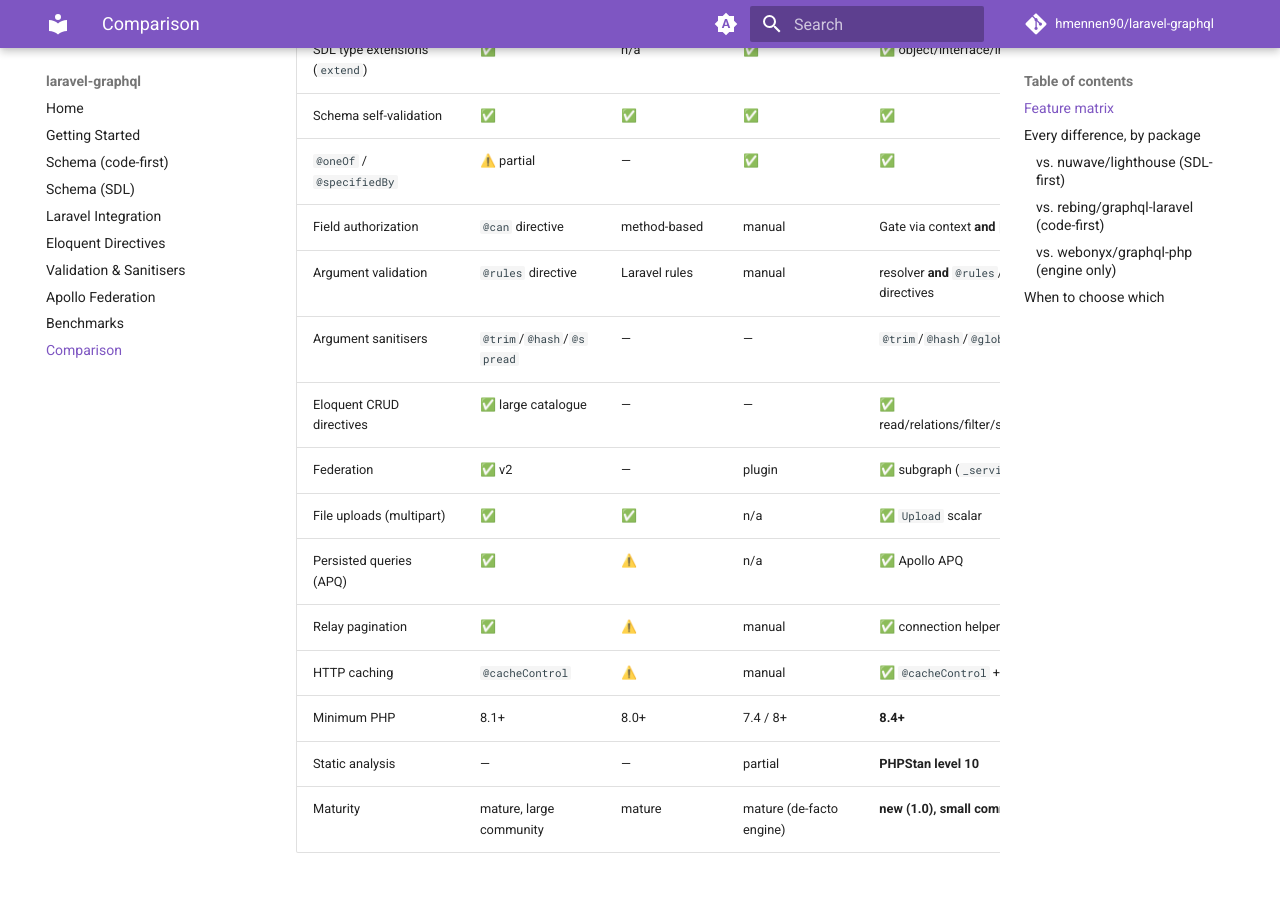
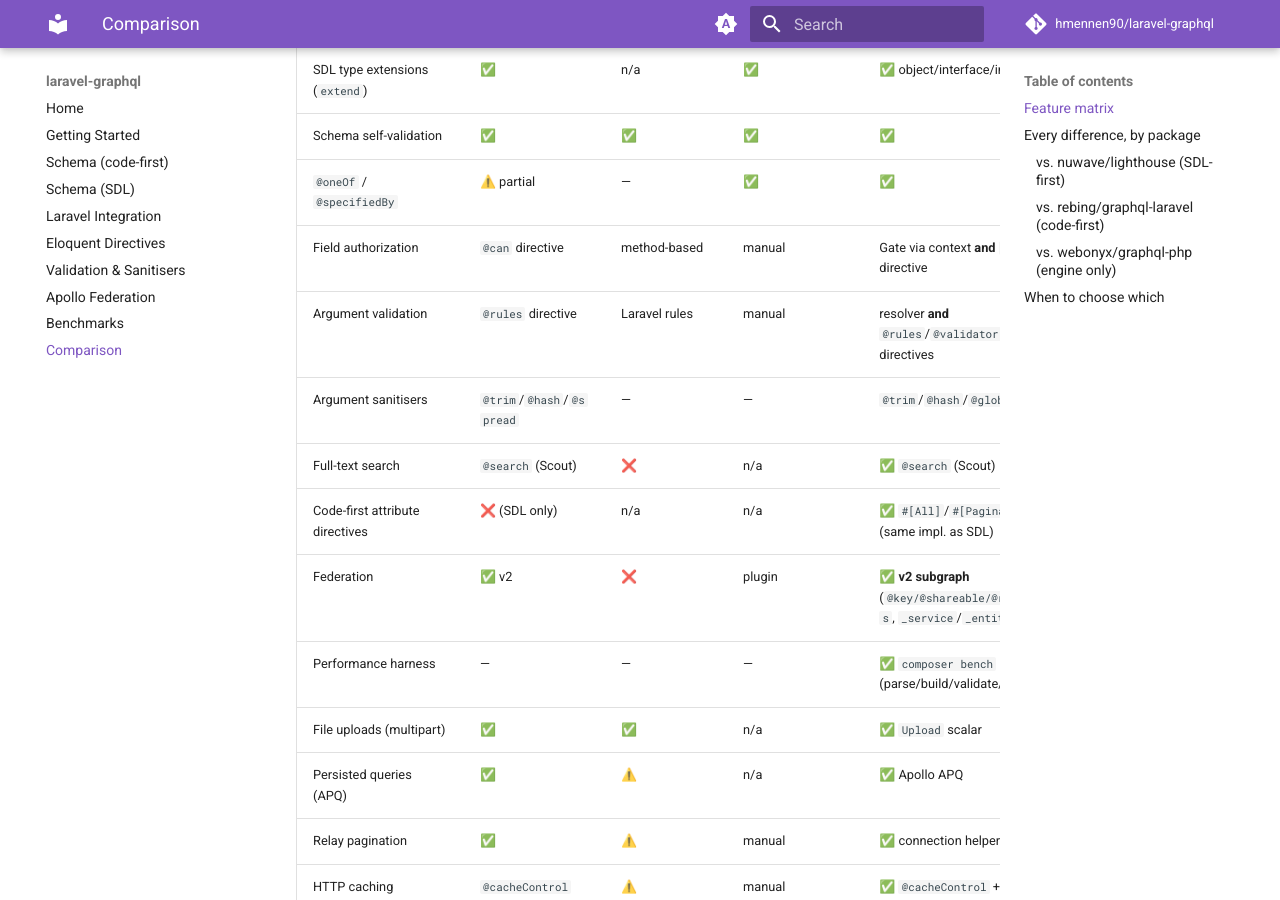
Before and after one commit to hmennen90/laravel-graphql, an MkDocs documentation site: the page built from docs/comparison.md, in a window 1280 px wide and 900 px high, scrolled down 1768 px. Built offline with MkDocs 1.6.1 and Material for MkDocs 9.7.7, drawn with Linux system fonts in a browser that asks for light colours; comment, search, counter and statistics services are not loaded; some of the changed text lies outside the part shown.

Commit message:
docs(comparison): refresh matrix — dedupe CRUD row, Federation v2, add Scout/attributes/benchmarks
Co-Authored-By: Claude Opus 4.8 (1M context) <noreply@anthropic.com>

```diff
--- a/docs/comparison.md
+++ b/docs/comparison.md
@@ -43,8 +43,10 @@ mature than long-standing projects.
 | Field authorization | `@can` directive | method-based | manual | Gate via context **and** `@can` directive |
 | Argument validation | `@rules` directive | Laravel rules | manual | resolver **and** `@rules`/`@validator` directives |
 | Argument sanitisers | `@trim`/`@hash`/`@spread` | — | — | `@trim`/`@hash`/`@globalId` |
-| Eloquent CRUD directives | ✅ large catalogue | — | — | ✅ read/relations/filter/sort/mutations/Scout |
-| Federation | ✅ v2 | — | plugin | ✅ subgraph (`_service`/`_entities`) |
+| Full-text search | `@search` (Scout) | ❌ | n/a | ✅ `@search` (Scout) |
+| Code-first attribute directives | ❌ (SDL only) | n/a | n/a | ✅ `#[All]`/`#[Paginate]`… (same impl. as SDL) |
+| Federation | ✅ v2 | ❌ | plugin | ✅ **v2 subgraph** (`@key/@shareable/@requires`, `_service`/`_entities`) |
+| Performance harness | — | — | — | ✅ `composer bench` (parse/build/validate/execute) |
 | File uploads (multipart) | ✅ | ✅ | n/a | ✅ `Upload` scalar |
 | Persisted queries (APQ) | ✅ | ⚠️ | n/a | ✅ Apollo APQ |
 | Relay pagination | ✅ | ⚠️ | manual | ✅ connection helpers |
@@ -93,8 +95,9 @@ mature than long-standing projects.
 - **This is not a wrapper.** It does not depend on webonyx; the engine is a separate
   hand-written implementation of the spec algorithms.
 - **Trade-off.** webonyx is the de-facto, battle-tested engine with the most
-  complete spec coverage. This engine implements the comprehensive validation
-  rule set and a smaller (built-in) directive set.
+  exhaustive spec-edge coverage. This engine implements the comprehensive validation
+  rule set, a broad built-in directive catalogue and a benchmark harness, but has far
+  less production mileage.
 
 ## When to choose which
 
```
